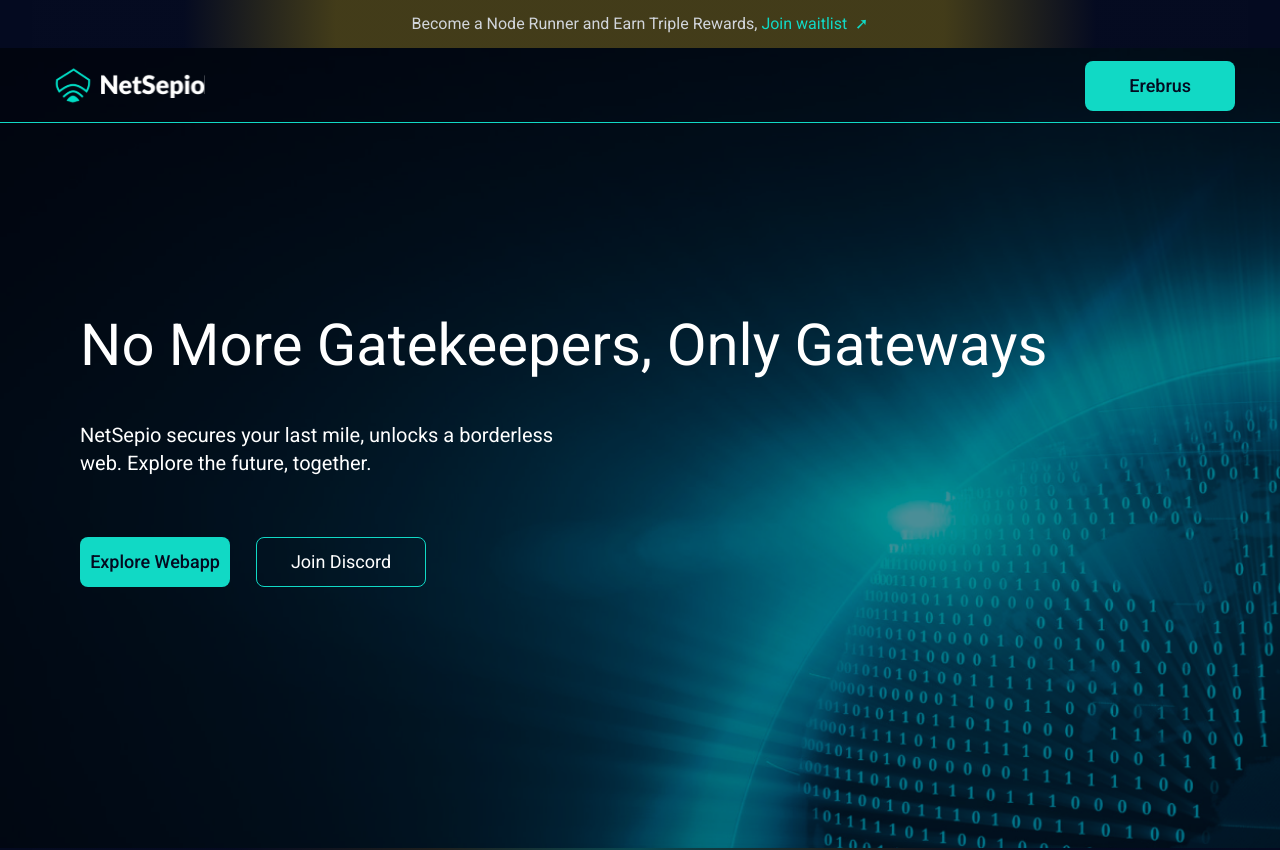
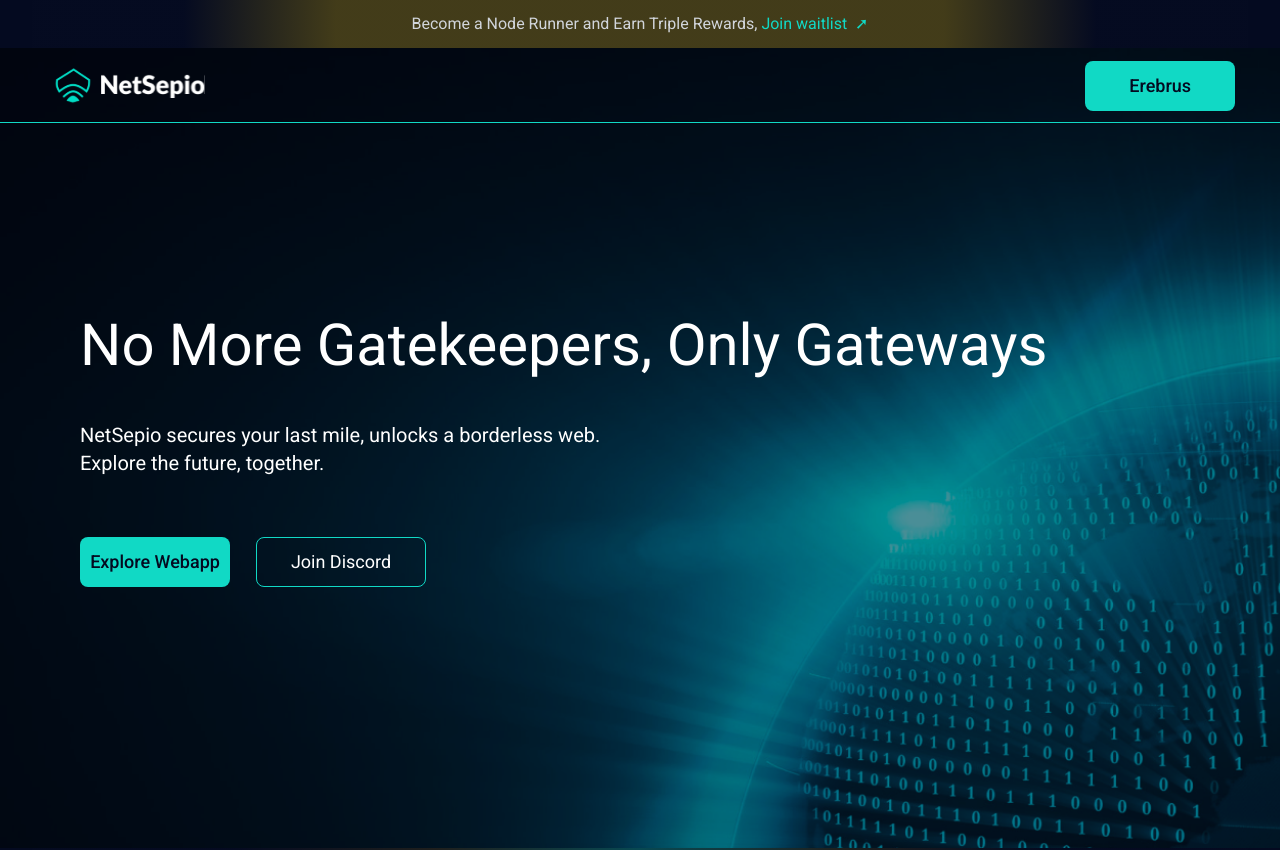
Before and after one commit to NetSepio/website, a Next.js app: page / in a window 1280 px wide. Shown: the top 850 px of the page. Built offline with nearby package versions, Linux system fonts and the light colour scheme.

Commit message:
success img ui

```diff
--- a/src/components/Hero.jsx
+++ b/src/components/Hero.jsx
@@ -30,8 +30,8 @@ const Hero = () => {
         <h3 className=' text-3xl lg:text-[58px] max-w-[100%] leading-tight text-white'>
         No More Gatekeepers, Only Gateways
         </h3>
-        <p className='text-lg lg:text-xl md:text-xl max-w-[100%] lg:max-w-[50%] leading-tight text-white mt-10'>
-          NetSepio secures your last mile, unlocks a borderless web.
+        <p className='text-lg lg:text-xl md:text-xl max-w-[100%] leading-tight text-white mt-10'>
+          NetSepio secures your last mile, unlocks a borderless web. <br></br>
         Explore the future, together.</p>
         <div className='flex items-center mt-[60px] gap-[26px]'>
           <CustomBtn link='https://app.netsepio.com' title={"Explore Webapp"} />
--- a/src/components/Partners.jsx
+++ b/src/components/Partners.jsx
@@ -27,7 +27,7 @@ const Partners = () => {
             <div className='flex justify-between items-center'>
             <img src="/akindo.png" className="w-1/4 px-24 py-4"/>
             <img src="/Numa.png" className="w-1/4 px-24 -mt-40 -ml-40 py-4"/>
-            <img src="/aptos.png" className="w-1/4 px-24 -ml-40 py-4"/>
+            <img src="/Google.png" className="w-1/4 px-24 -ml-40 py-4"/>
             <img src="/ipfs.png" className="w-1/4 px-24 mr-20 py-4"/>
             </div>
 
--- a/src/components/SuccessRoad.jsx
+++ b/src/components/SuccessRoad.jsx
@@ -2,10 +2,10 @@ import React from 'react'
 
 const SuccessRoad = () => {
   return (
-    <div className=''>
+    <div className='w-[100%]'>
         <div className='text-5xl mt-60 pl-[10%]'>Road to Success</div>
-        <div className='-ml-[32%] -mt-[10%]'>
-            <img src="/road.png"/>
+        <div className='-mt-[10%] flex justify-center w-full'>
+            <img src="/road.png" className="w-full object-cover"/>
         </div>
     </div>
   )
```
Also changed, not shown: public/Google.png (added), public/road.png.
